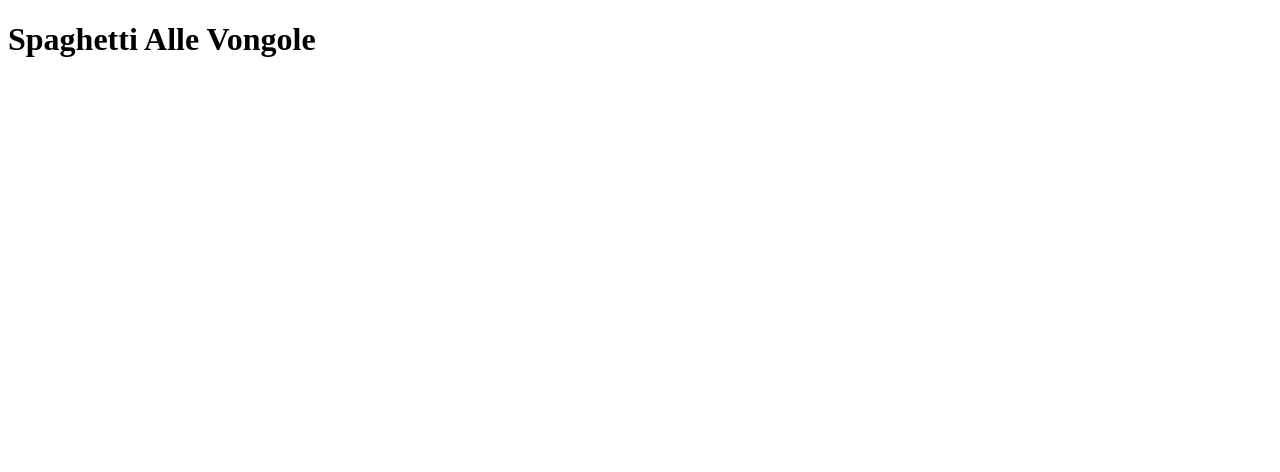
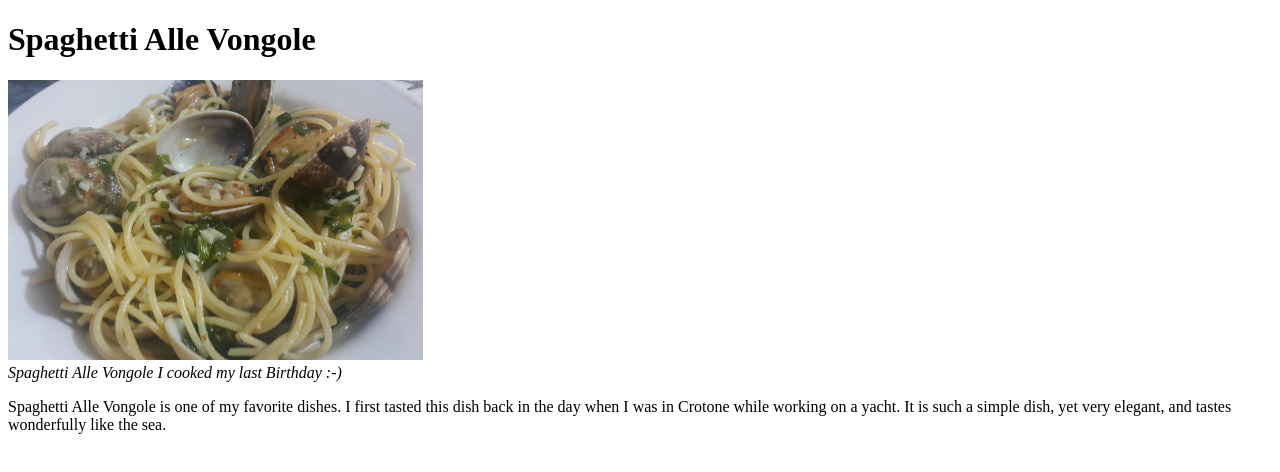
Before and after one commit to johnserra/some-favorite-recipes, a plain HTML site: page recipes/Spaghetti_Alle_Vongole.html in a window 1280 px wide. Drawn offline with Linux system fonts and the light colour scheme.

Commit message:
Added a pic, caption, and a paragraph

```diff
--- a/recipes/Spaghetti_Alle_Vongole.html
+++ b/recipes/Spaghetti_Alle_Vongole.html
@@ -1,11 +1,19 @@
 <!DOCTYPE html>
 <html lang="en">
+
 <head>
     <meta charset="UTF-8">
     <title>Spaghetti Alle Vongole</title>
 </head>
+
 <body>
     <h1>Spaghetti Alle Vongole</h1>
+    <img src="Spaghetti_Alle_Vongole.jpg"></br>
+    <em>Spaghetti Alle Vongole I cooked my last Birthday :-)</em>
+    <p>Spaghetti Alle Vongole is one of my favorite dishes. I first tasted this dish back in the day when I was in
+        Crotone while working on a yacht. It is such a simple dish, yet very elegant, and tastes wonderfully like the
+        sea.
+    </p>
 </body>
 
 
```
Also changed, not shown: recipes/Spaghetti_Alle_Vongole.jpg (added). Lines whose indentation alone changed are shown as unchanged.
